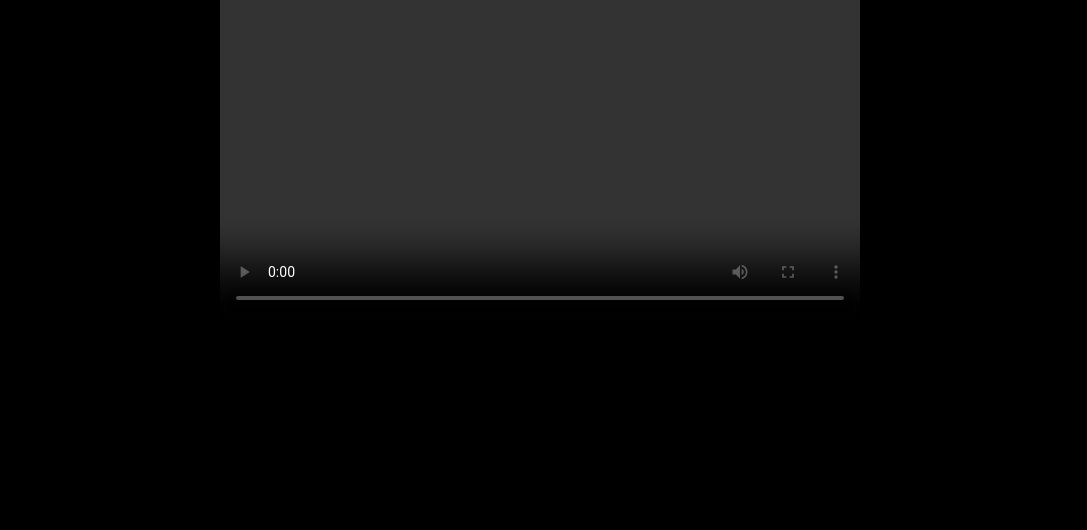
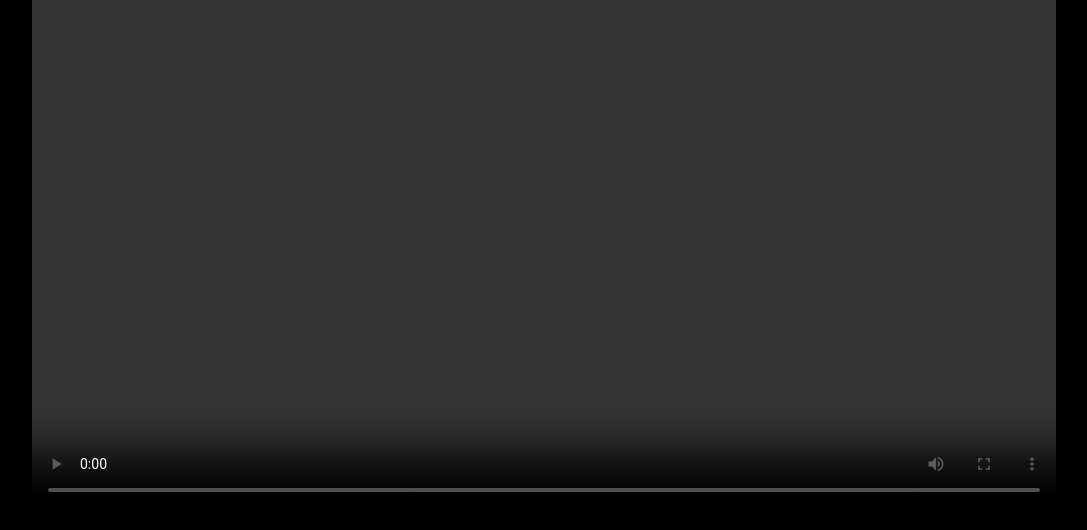
Before and after one commit to otomovie2026sabed/video, a plain HTML site: page index.html in a window 1280 px wide. Shown: the whole page, without its empty margins (100-1187 px from the left). Drawn offline with Linux system fonts and the light colour scheme.

Commit message:
Update index.html

```diff
--- a/index.html
+++ b/index.html
@@ -4,10 +4,12 @@
 <meta charset="utf-8">
 <title>動画再生</title>
 </head>
+
 <body style="margin:0;background:black;text-align:center;">
 
-<video controls autoplay width="50%">
+<video controls width="80%">
 GH解析結果_3ケース比較.mp4
+お使いのブラウザは動画再生に対応していません。
 </video>
 
 </body>
```
